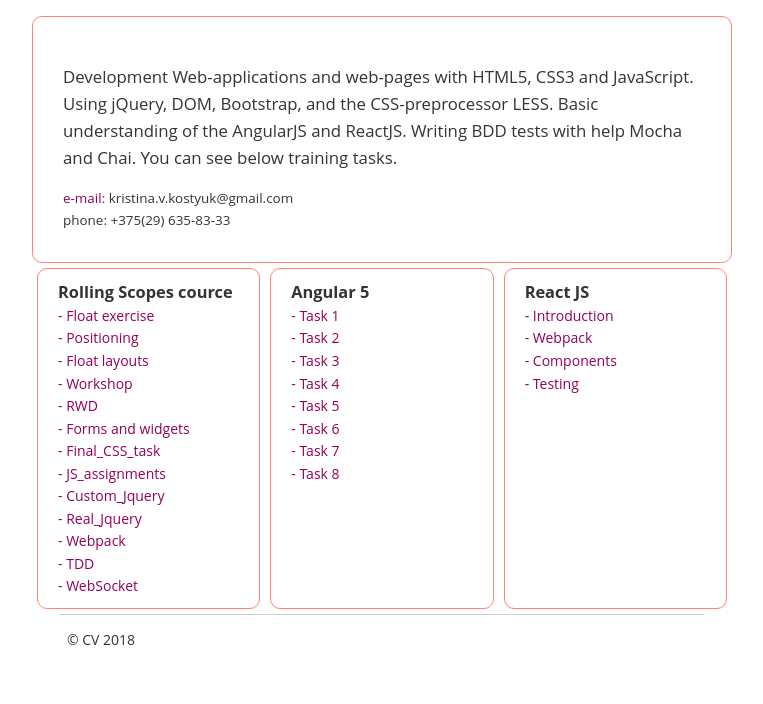
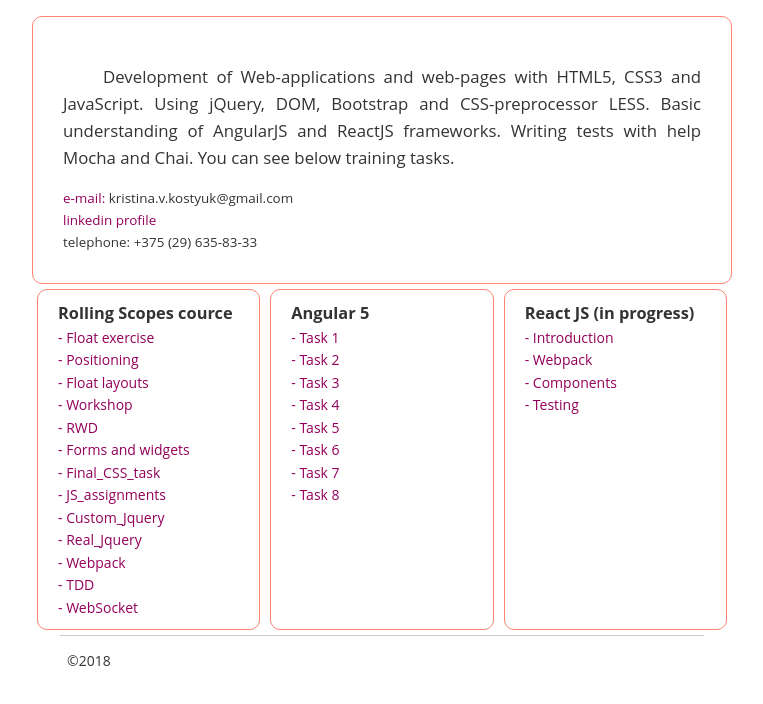
Before and after one commit to KrystsinaKastsiuk/KrystsinaKastsiuk.github.io, a plain HTML site: page index.html in a window 1280 px wide. Shown: the part 94-798 px from the top of the page, without its empty margins (258-1021 px from the left). Drawn offline with Linux system fonts and the light colour scheme.

Commit message:
fix issues

```diff
--- a/css/style.css
+++ b/css/style.css
@@ -138,3 +138,8 @@
   padding: 0;
   font-size: 0.8em;
 }
+
+.description {
+  text-align: justify;
+  text-indent: 40px;
+}
--- a/index.html
+++ b/index.html
@@ -21,9 +21,10 @@
     </header>
 
 	  <div class="hero">
-      <p>Development Web-applications and web-pages with HTML5, CSS3 and JavaScript. Using jQuery, DOM, Bootstrap, and the CSS-preprocessor LESS. Basic understanding of the AngularJS and ReactJS. Writing BDD tests with help Mocha and Chai. You can see below training tasks.</p>
+      <p class="description">Development of Web-applications and web-pages with HTML5, CSS3 and JavaScript. Using jQuery, DOM, Bootstrap and CSS-preprocessor LESS. Basic understanding of AngularJS and ReactJS frameworks. Writing tests with help Mocha and Chai. You can see below training tasks.</p>
       <p class="additional"><a class="url" href="mailto:kristina.v.kostyuk@gmail.com">e-mail:</a> kristina.v.kostyuk@gmail.com</p>
-      <p class="additional">phone: +375(29) 635-83-33</p>
+      <p class="additional"><a class="url" href="https://www.linkedin.com/in/kristinakostyuk/?locale=en_US">linkedin profile</a></p>
+      <p class="additional">telephone: +375 (29) 635-83-33</p>
     </div>
 
     <div class="content">
@@ -61,7 +62,7 @@
       </nav>
 
       <nav>
-          <h3>React JS</h3>
+          <h3>React JS (in progress)</h3>
           <ul>
               <li><a href="https://github.com/KrystsinaKastsiuk/ReactJS/tree/Task1" target="_blank">Introduction</a></li>
               <li><a href="https://github.com/KrystsinaKastsiuk/ReactJS/tree/Task2-(Webpack)" target="_blank">Webpack</a></li>
@@ -73,7 +74,7 @@
     </div>
 
     <footer>
-      <p>&copy; CV 2018 <span id="crp-stats"></span></p>
+      <p>&copy;2018 <span id="crp-stats"></span></p>
     </footer>
 
   </body>
```
